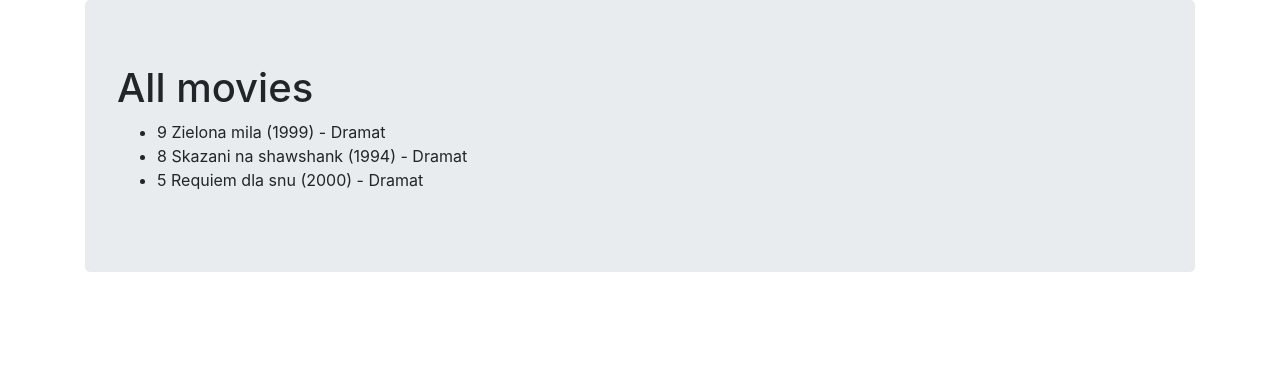
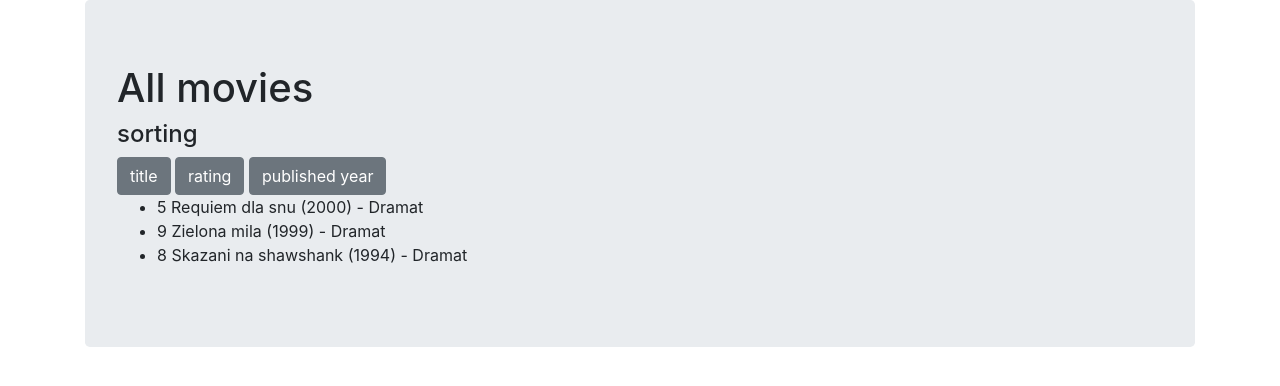
Before and after one commit to lukaszokon/django_training, a Django app: page / in a window 1280 px wide. Shown: the part 56-442 px from the top of the page. Run offline with Django 3.2, Linux system fonts and the light colour scheme; data comes from the database, SQL or seed files in the repository; some libraries are stand-ins or nearby versions.

Commit message:
feature: sorting movies

```diff
--- a/hollymovies/viewer/templates/movies.html
+++ b/hollymovies/viewer/templates/movies.html
@@ -2,6 +2,10 @@
 
 {% block content %}
     <h1>All movies</h1>
+    <h4>sorting</h4>
+    <a class="btn btn-secondary" href="{% url 'index' %}?s=title">title</a>
+    <a class="btn btn-secondary" href="{% url 'index' %}?s=rating">rating</a>
+    <a class="btn btn-secondary" href="{% url 'index' %}?s=year">published year</a>
     <ul>
         {% for movie in movies %}
         <li>
--- a/hollymovies/viewer/views.py
+++ b/hollymovies/viewer/views.py
@@ -10,7 +10,17 @@ def hello(request, s0):
 
 
 def movies(request):
-    return render(request, template_name='movies.html', context={'movies': Movie.objects.all().order_by('-rating')})
+    sorting = request.GET.get('s', 'default')
+    if sorting == 'title':
+        movies_list = Movie.objects.all().order_by('title')
+    elif sorting == 'rating':
+        movies_list = Movie.objects.all().order_by('-rating')
+    elif sorting == 'year':
+        movies_list = Movie.objects.all().order_by('released')
+    else:
+        movies_list = Movie.objects.all()
+
+    return render(request, template_name='movies.html', context={'movies': movies_list})
 
 
 def genres(request):
```
